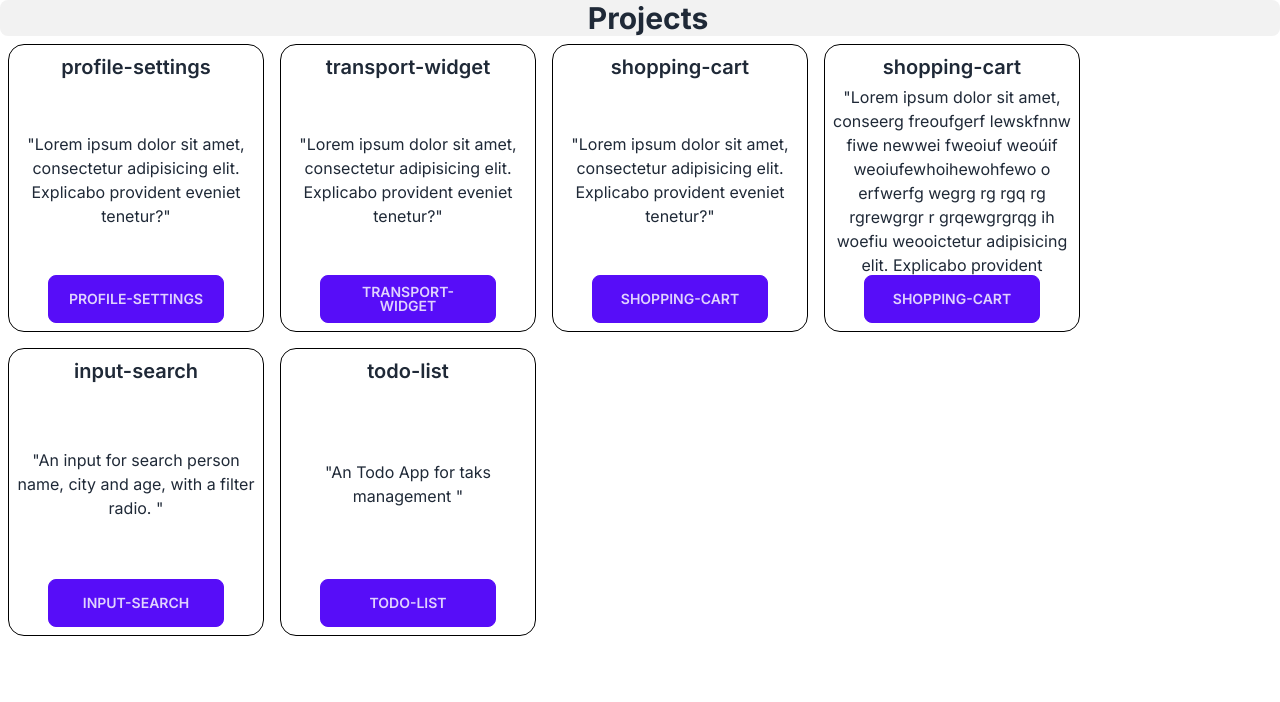
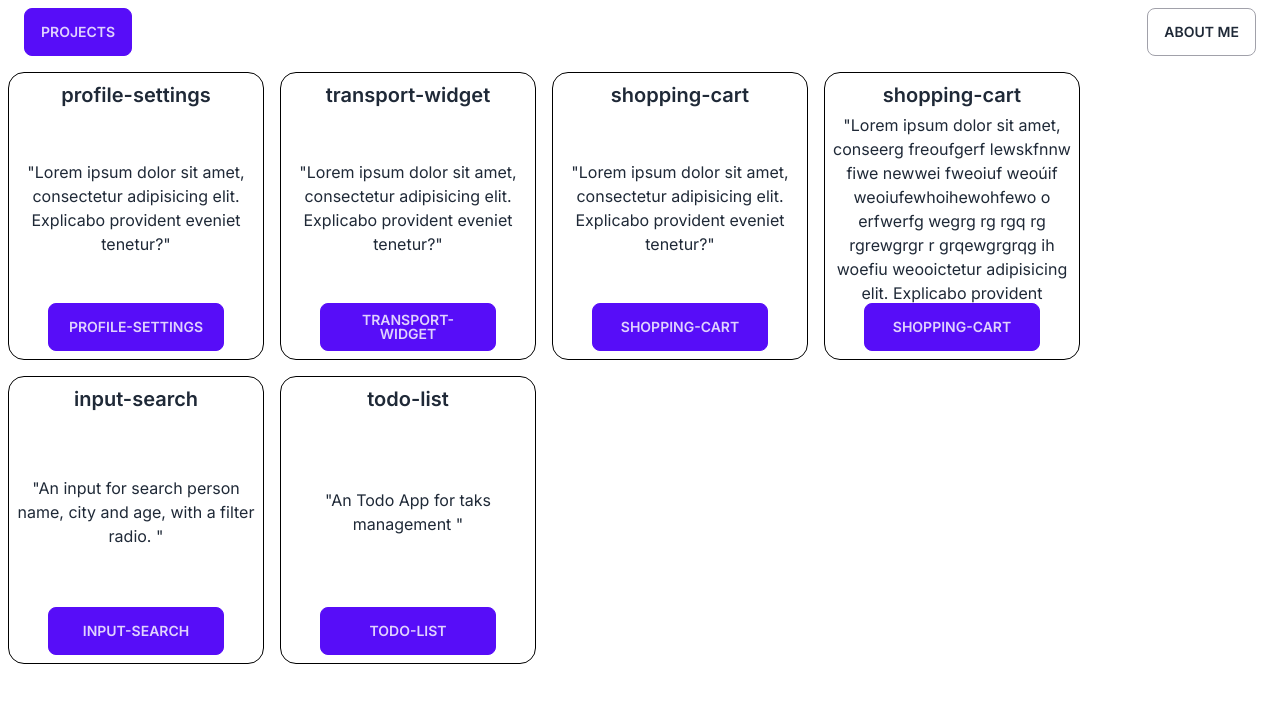
Before and after one commit to jose-guilherme93/react-experimentals, a Next.js app: page / in a window 1280 px wide. Shown: the top 702 px of the page. Built offline with nearby package versions, Linux system fonts and the light colour scheme.

Commit message:
feat: :sparkles: introduce the hader component and nav

```diff
--- /dev/null
+++ b/src/app/About/page.tsx
@@ -0,0 +1,9 @@
+
+
+export default function About() {
+    return (
+       <section className="text-center">
+        <p>Lorem ipsum dolor sit amet consectetur adipisicing elit. Recusandae tenetur praesentium ex qui ab odit fuga placeat veritatis, enim facere ullam. Quibusdam harum pariatur error, eaque voluptas excepturi. Quos, culpa.</p>
+       </section>
+    )
+}
--- a/src/app/layout.tsx
+++ b/src/app/layout.tsx
@@ -1,9 +1,7 @@
+import Header from '@/components/header/Header'
 import './globals.css'
 
 import { Inter } from 'next/font/google'
-
-
-import Link from 'next/link'
 
 
 const inter = Inter({ subsets: ['latin'] })
@@ -20,7 +18,9 @@ export default function RootLayout({
 }) {
   return (
     <html lang="pt-br">
-      <body className={inter.className}>{children}
+      <body className={inter.className}>
+        <Header />
+        {children}
       </body>
     </html>
   )
--- a/src/app/page.tsx
+++ b/src/app/page.tsx
@@ -6,7 +6,6 @@ export default function Home() {
   return (
     <>
       <main className="h-screen w-screen">
-        <h1 className="w-full pl-4 md:text-center bg-base-200 font-bold text-3xl rounded-lg">Projects</h1>
         <div className="w-full justify-center md:justify-start flex flex-wrap ">
           <CardToComponent />
         </div>
--- /dev/null
+++ b/src/components/header/About.tsx
@@ -0,0 +1,11 @@
+import Link from "next/link"
+
+export default function About() {
+    return (
+        <Link href={'/About'} className="navBar-start">
+        <button className="btn btn-ghost border border-1 border-zinc-400 border-solid">
+        About me
+        </button>
+    </Link>
+    )
+}
--- /dev/null
+++ b/src/components/header/Container.tsx
@@ -0,0 +1,16 @@
+import { ReactNode } from "react";
+
+
+interface ContainerProps {
+    children: ReactNode
+}
+
+
+
+export default function Container({children}: ContainerProps) {
+    return (
+        <div className="flex h-full w-full items-center justify-between mx-4">
+            {children}
+        </div>
+    )
+}
--- /dev/null
+++ b/src/components/header/Header.tsx
@@ -0,0 +1,13 @@
+import { Nav } from "."
+
+
+export default function Header() {
+    return (
+        <Nav.Root>
+            <Nav.Container>
+                <Nav.Logo />
+                <Nav.About />
+            </Nav.Container>
+        </Nav.Root>
+    )
+}
--- /dev/null
+++ b/src/components/header/Logo.tsx
@@ -0,0 +1,14 @@
+import Link from "next/link";
+
+
+
+
+export default function Logo() {
+    return (
+            <Link href={'/'} className="navBar-start">
+                <button className="btn btn-primary">
+                Projects
+                </button>
+            </Link>
+    )
+}
--- /dev/null
+++ b/src/components/header/NavRoot.tsx
@@ -0,0 +1,16 @@
+
+
+import { ReactNode } from "react"
+
+
+interface HeaderProps {
+    children: ReactNode
+}
+
+export default function NavRoot({children}: HeaderProps) {
+    return (
+        <div className="navbar">
+            {children}
+        </div>
+    )
+}
--- /dev/null
+++ b/src/components/header/index.tsx
@@ -0,0 +1,15 @@
+
+import NavRoot   from "./NavRoot";
+import Container from "./Container";
+import Logo      from "./Logo";
+import About     from "./About";
+
+
+export const Nav = {
+    Root: NavRoot,
+
+    Container: Container,
+    Logo: Logo,
+    About: About
+
+}
```
